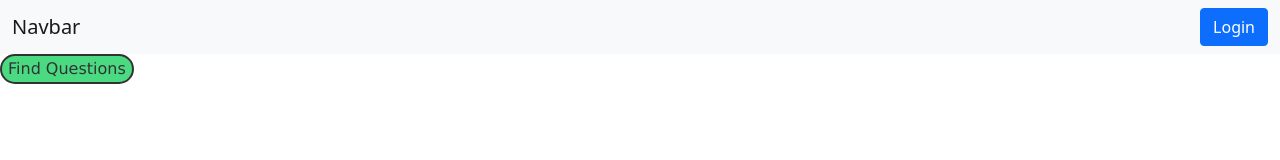
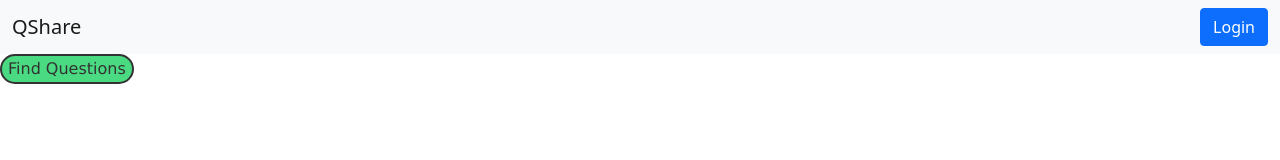
Before and after one commit to sh3ngsh3ng/Project-02-V2, a React (Create React App) app: page / in a window 1280 px wide. Shown: the top 160 px of the page. Built offline with nearby package versions, Linux system fonts and the light colour scheme.

Commit message:
changed navbar span

```diff
--- a/src/components/NavBar.js
+++ b/src/components/NavBar.js
@@ -14,7 +14,7 @@ export default function NavBar(props) {
                         }}
             >
                 <div className="container-fluid">
-                    <span className="navbar-brand mb-0 h1">Navbar</span>
+                    <span className="navbar-brand mb-0 h1">QShare</span>
                     <button className="btn btn-primary" onClick={props.login}>Login</button>
                 </div>
             </motion.nav>
```
